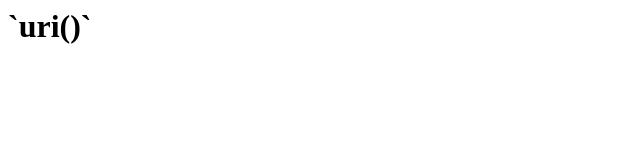
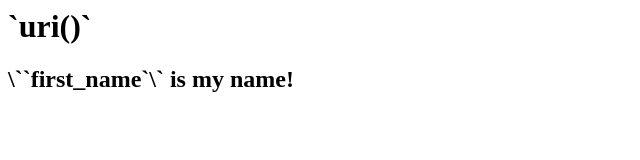
Before and after one commit to eatonphil/owebl, a plain HTML site: page examples/template_server/templates/index.html in a window 1280 px wide. Shown: the whole page, without its empty margins (0-640 px from the left). Drawn offline with Linux system fonts and the light colour scheme.

Commit message:
Working on templating tests.

```diff
--- a/examples/template_server/templates/index.html
+++ b/examples/template_server/templates/index.html
@@ -1,8 +1,9 @@
 <html>
     <head>
-        <title>Hello, `name`!</title>
+        <title>Hello, `first_name``last_name`!</title>
     </head>
     <body>
         <h1>`uri()`</h1>
+        <h2>\``first_name`\` is my name!</h2>
     </body>
 </html>
```
Also changed, not shown: 10 other files.
